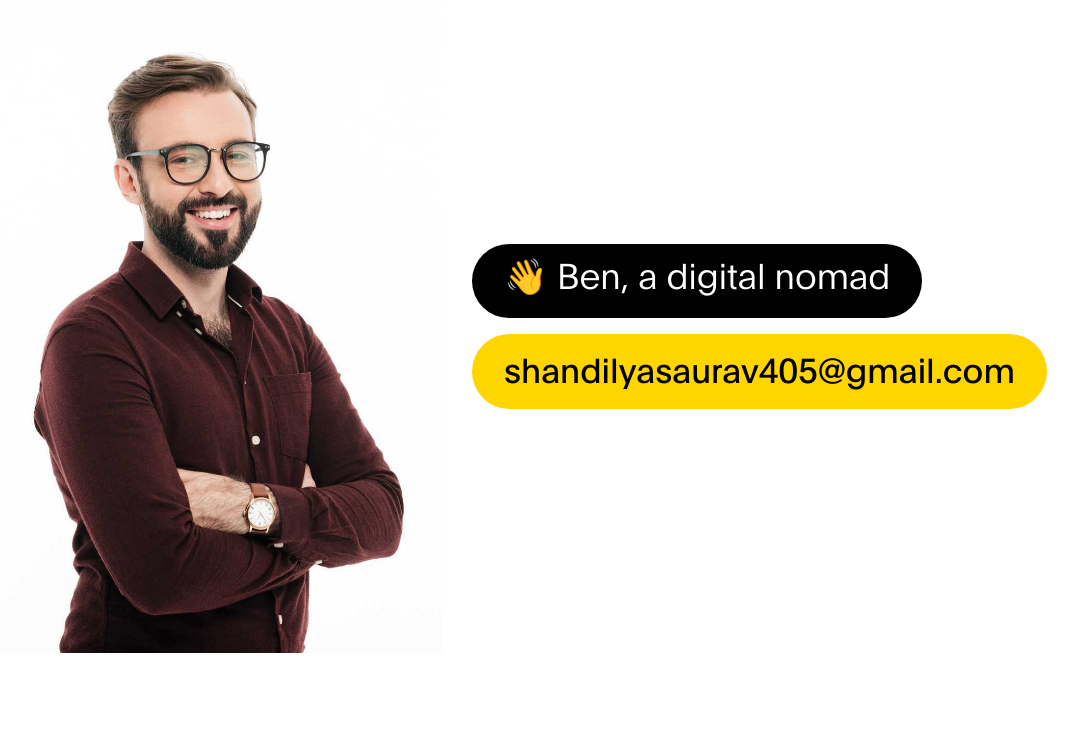
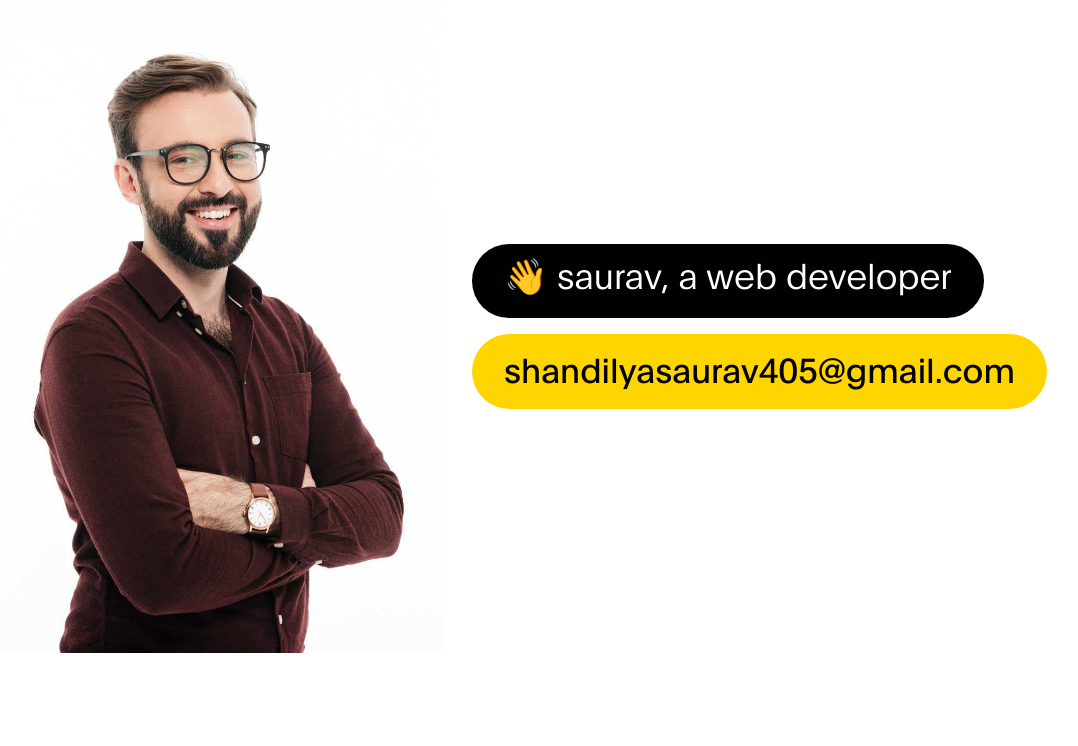
Before and after one commit to shandilyasaurav405/shandilyasaurav405.github.io, a plain HTML site: page index.html in a window 1280 px wide. Shown: the top 746 px of the page, without its empty margins (88-1166 px from the left). Drawn offline with Linux system fonts and the light colour scheme.

Commit message:
Update index.html

```diff
--- a/index.html
+++ b/index.html
@@ -18,10 +18,7 @@
 
      <!-- MAIN CSS -->
      <link rel="stylesheet" href="css/tooplate-ben-resume-style.css">
-<!--
-Tooplate 2120 Ben Resume
-https://www.tooplate.com/view/2120-ben-resume
--->
+
 </head>
 
 <body data-spy="scroll" data-target="#navbarNav" data-offset="50">
@@ -79,7 +76,7 @@ https://www.tooplate.com/view/2120-ben-resume
                    <div class="d-flex flex-column justify-content-center align-items-center col-lg-7 col-md-7 col-12">
                         <div class="hero-text">
 
-                            <h1 class="hero-title">👋 Ben, a digital nomad</h1>
+                            <h1 class="hero-title">👋 saurav, a web developer</h1>
 
                             <a href="#" class="email-link">
                                 shandilyasaurav405@gmail.com
```
